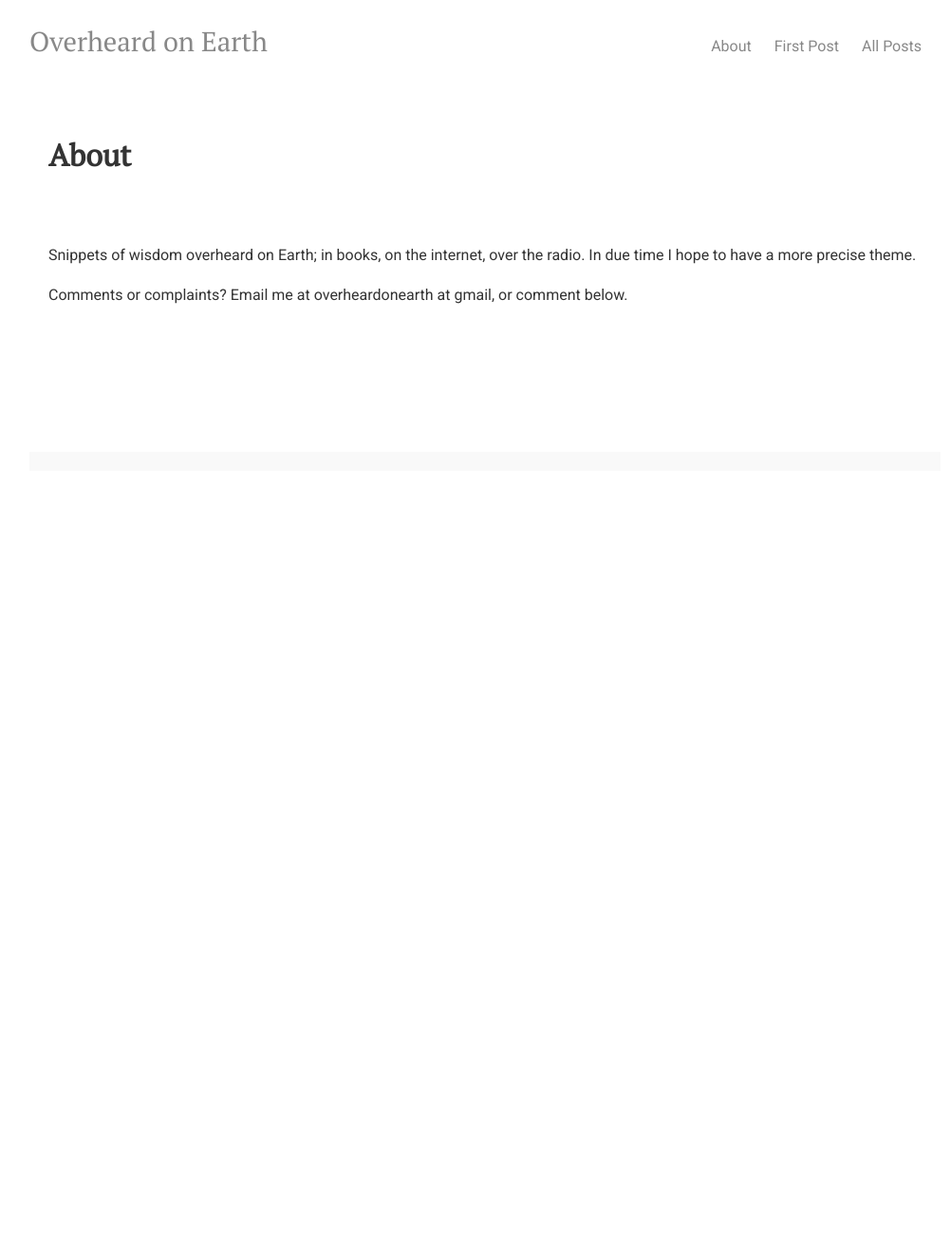
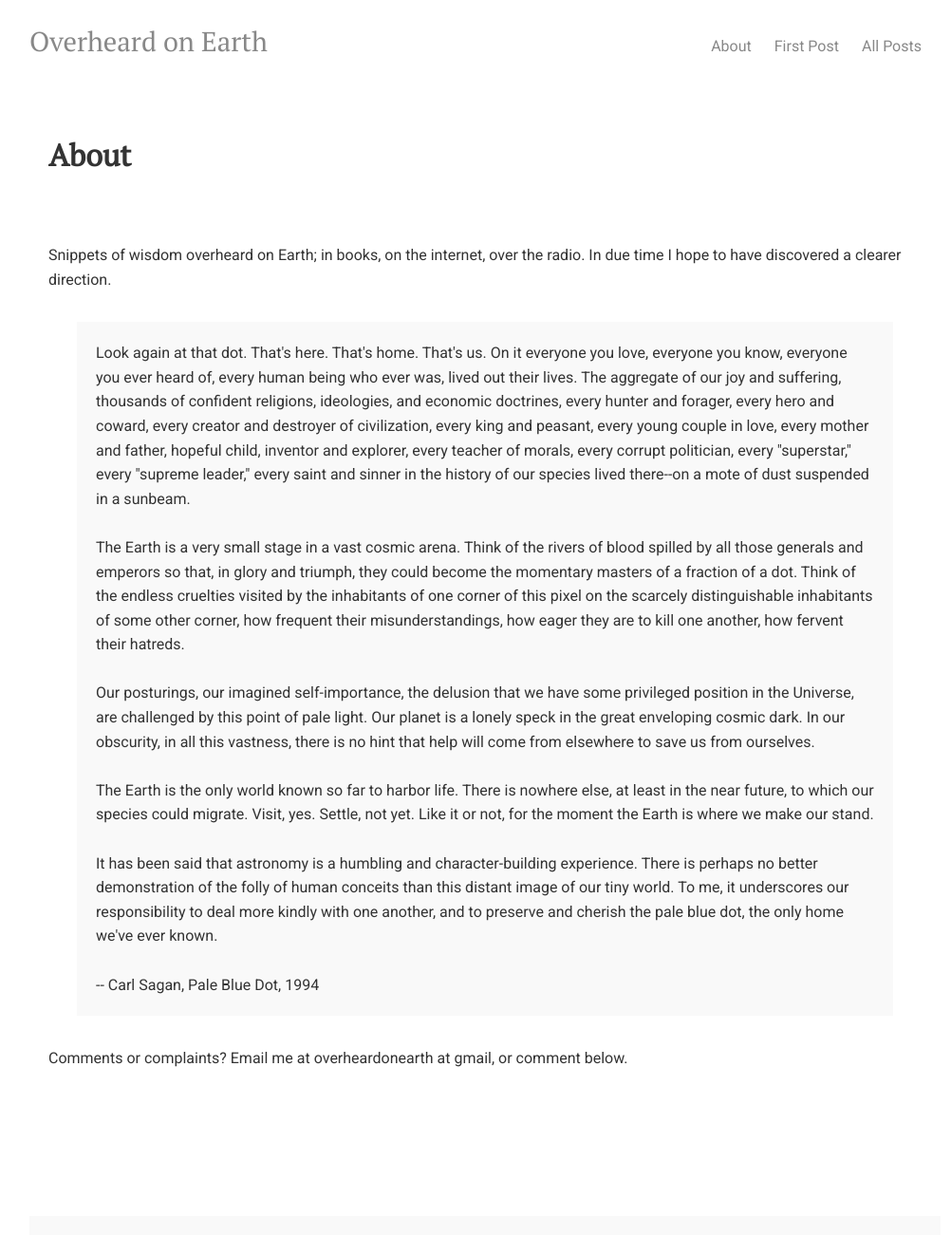
Before and after one commit to overheardonearth/overheardonearth.github.io, a Jekyll site: the page built from about/index.html, in a window 1280 px wide. Shown: the whole page at 95% size, without its empty margins (129-1131 px from the left). Built offline with Jekyll 4.4.1, drawn with Linux system fonts in a browser that asks for light colours; comment, search, counter and statistics services are not loaded; before the commit the page ends 900 px from its top, so only the background shows below that.

Commit message:
Update index.html

```diff
--- a/about/index.html
+++ b/about/index.html
@@ -4,8 +4,22 @@ comments: true
 title: About
 ---
 <p>
-Snippets of wisdom overheard on Earth; in books, on the internet, over the radio. In due time I hope to have a more precise theme.
-</p>
+Snippets of wisdom overheard on Earth; in books, on the internet, over the radio. In due time I hope to have discovered a clearer direction.
+
+<div class="media">
+  Look again at that dot. That's here. That's home. That's us. On it everyone you love, everyone you know, everyone you ever heard of, every human being who ever was, lived out their lives. The aggregate of our joy and suffering, thousands of confident religions, ideologies, and economic doctrines, every hunter and forager, every hero and coward, every creator and destroyer of civilization, every king and peasant, every young couple in love, every mother and father, hopeful child, inventor and explorer, every teacher of morals, every corrupt politician, every "superstar," every "supreme leader," every saint and sinner in the history of our species lived there--on a mote of dust suspended in a sunbeam.
+<br><br>
+The Earth is a very small stage in a vast cosmic arena. Think of the rivers of blood spilled by all those generals and emperors so that, in glory and triumph, they could become the momentary masters of a fraction of a dot. Think of the endless cruelties visited by the inhabitants of one corner of this pixel on the scarcely distinguishable inhabitants of some other corner, how frequent their misunderstandings, how eager they are to kill one another, how fervent their hatreds.
+<br><br>
+Our posturings, our imagined self-importance, the delusion that we have some privileged position in the Universe, are challenged by this point of pale light. Our planet is a lonely speck in the great enveloping cosmic dark. In our obscurity, in all this vastness, there is no hint that help will come from elsewhere to save us from ourselves.
+<br><br>
+The Earth is the only world known so far to harbor life. There is nowhere else, at least in the near future, to which our species could migrate. Visit, yes. Settle, not yet. Like it or not, for the moment the Earth is where we make our stand.
+<br><br>
+It has been said that astronomy is a humbling and character-building experience. There is perhaps no better demonstration of the folly of human conceits than this distant image of our tiny world. To me, it underscores our responsibility to deal more kindly with one another, and to preserve and cherish the pale blue dot, the only home we've ever known.
+<br><br>
+-- Carl Sagan, Pale Blue Dot, 1994
+
+</div>
 
 <p>
   Comments or complaints? Email me at overheardonearth at gmail, or comment below.
```
